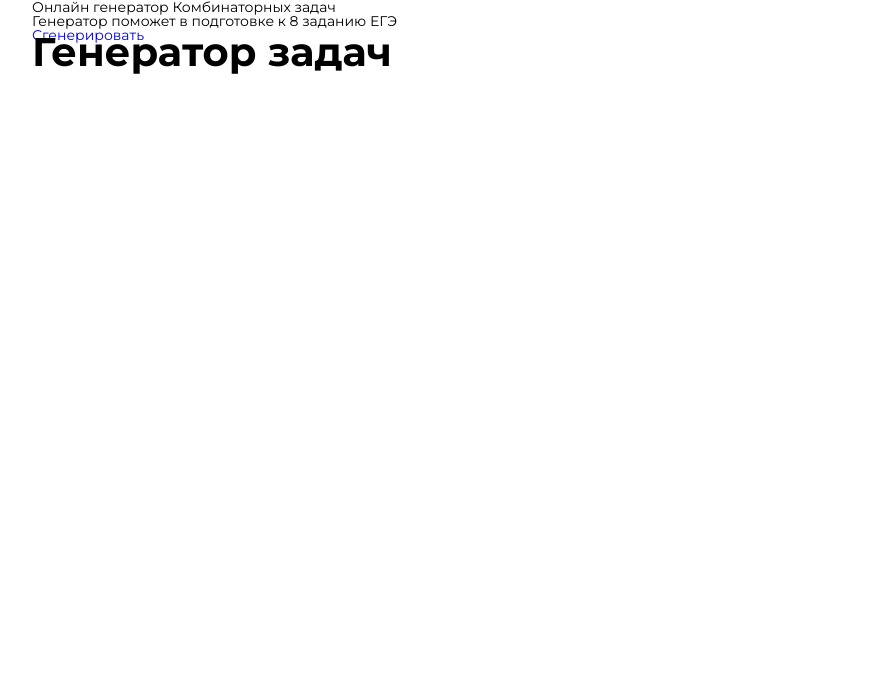
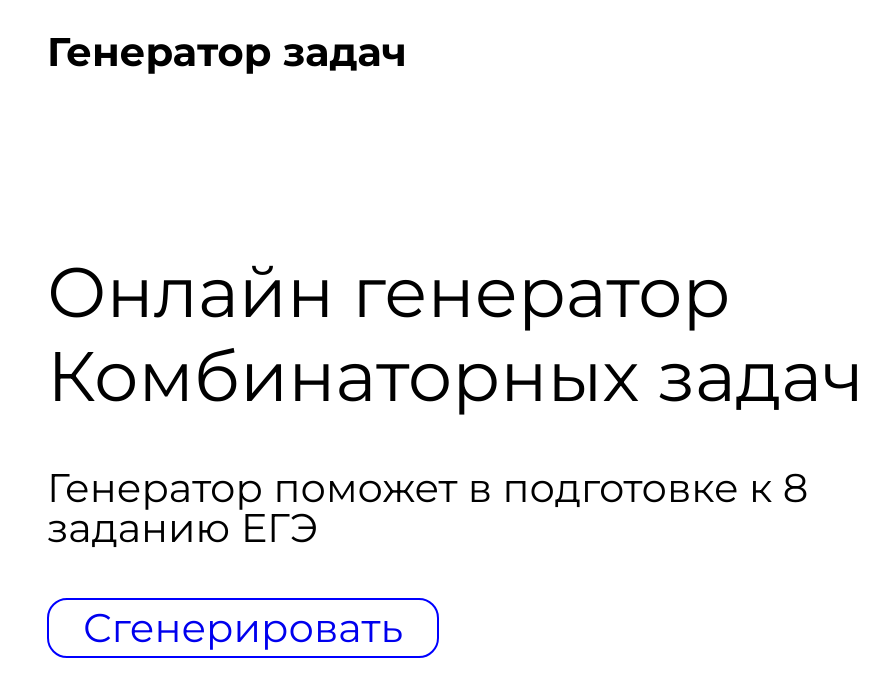
Before and after one commit to kirillvelyugo/school_sites, a plain HTML site: page Project/Generation Tasks v.3/index.html in a window 1280 px wide. Shown: the whole page, without its empty margins (23-911 px from the left). Drawn offline with Linux system fonts and the light colour scheme.

Commit message:
update main part

```diff
--- a/Project/Generation Tasks v.3/index.html
+++ b/Project/Generation Tasks v.3/index.html
@@ -25,6 +25,7 @@
         </div>
         <div class="main">
             <div class="main__container _container">
+                <div class="main__body">
                     <div class="main__title">
                         Онлайн генератор Комбинаторных задач
                     </div>
@@ -33,10 +34,13 @@
                         к 8 заданию ЕГЭ
                     </div>
                     <div class="main__button">
-                    <a href="#" class="main__button_blue">Сгенерировать</a>
+                        <a href="#" class="button main__button_blue">Сгенерировать</a>
                     </div>
                 </div>
             </div>
+
+        </div>
+
     </div>
 
 </body>
--- a/Project/Generation Tasks v.3/style/index.css
+++ b/Project/Generation Tasks v.3/style/index.css
@@ -81,7 +81,6 @@ body {
     max-width: 1170px;
     padding: 0px 15px;
 	margin: 0px auto;
-	box-sizing: content-box;
 }
 
 /* HEADER ================ */
@@ -98,7 +97,6 @@ body {
     align-items: center;
 }
 .header__logo {
-    box-sizing: border-box;
     color: #000;
     font-size: 40px;
     font-weight: 700;
@@ -106,17 +104,45 @@ body {
 
 /* MAIN ================ */
 .main {
+
 }
 .main__container {
 }
-._container {
+.main__body {
+    padding: 250px 0 100px 0;
+    max-width: 900px;
+}
+.main__body > *:not(:last-child){
+    margin: 0 0 50px 0;
 }
 .main__title {
+    font-size: 70px;
+    font-weight: 500;
+    line-height: 120%;
 }
 .main__text {
+    font-size: 40px;
 }
 .main__button {
+    display: inline-flex;
+}
+.button {
+    border-radius: 20px;
+    display: flex;
+    padding: 0 34px;
+    min-height: 60px;
 
+    justify-content: center;
+    text-align: center;
+    align-items: center;
+
+    transition: background 0.5s, color 0.2s;
 }
 .main__button_blue {
+    border: 2px solid #0000FF;
+    font-size: 40px;
 }
+.main__button_blue:hover {
+    background: #0000FF;
+    color: #fff;
+}
```
Lines whose indentation alone changed are shown as unchanged.
